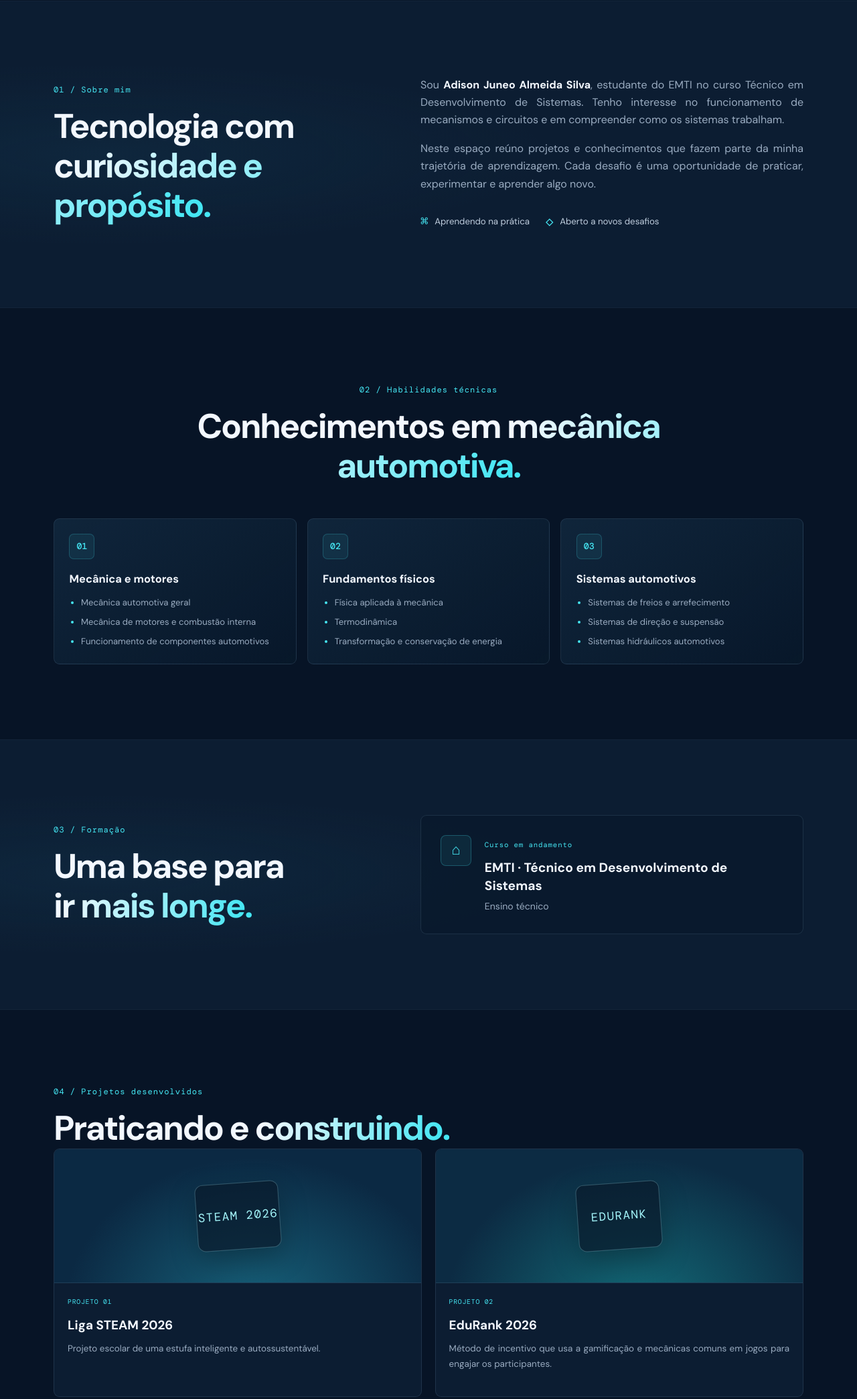
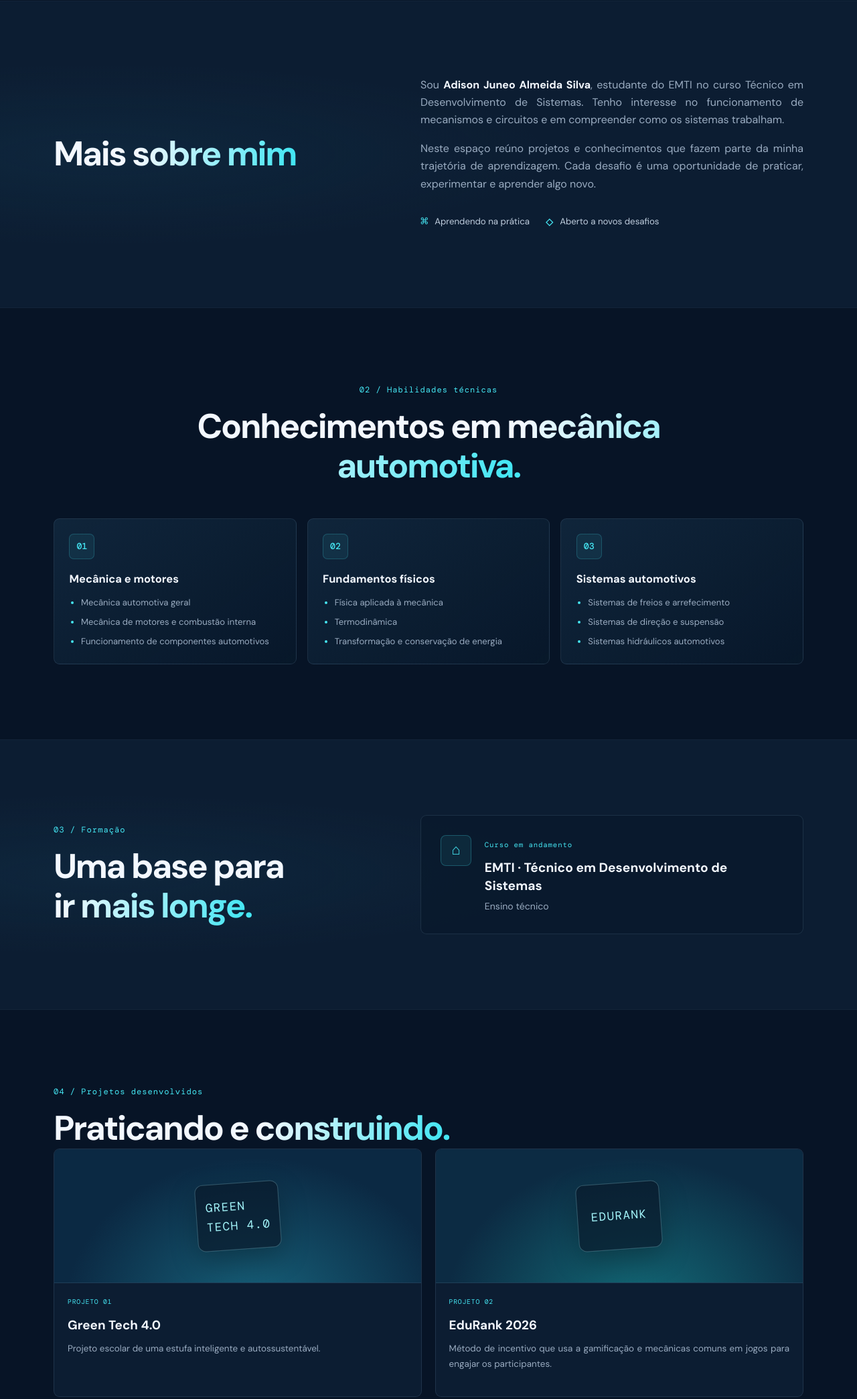
Before and after one commit to juneoadison-oss/Portf-lio, a plain HTML site: page index.html in a window 1280 px wide. Shown: the part 900-2989 px from the top of the page at 67% size. Drawn offline with nearby package versions, Linux system fonts and the light colour scheme.

Commit message:
portifolio

```diff
--- a/index.html
+++ b/index.html
@@ -85,8 +85,7 @@
       <section class="section section-soft" id="sobre">
         <div class="container about-grid">
           <div class="section-heading">
-            <p class="section-tag">01 / Sobre mim</p>
-            <h2>Tecnologia com<br /><span class="text-gradient">curiosidade e propósito.</span></h2>
+            <h2>Mais <span class="text-gradient">sobre mim</span></h2>
           </div>
           <div class="about-copy">
             <p>
@@ -149,10 +148,10 @@
           </div>
           <div class="project-grid">
             <article class="project-card">
-              <div class="project-art art-one" aria-hidden="true"><div class="project-emblem">STEAM 2026</div></div>
+              <div class="project-art art-one" aria-hidden="true"><div class="project-emblem">GREEN<br />TECH 4.0</div></div>
               <div class="project-body">
                 <p class="project-number">PROJETO 01</p>
-                <h3>Liga STEAM 2026</h3>
+                <h3>Green Tech 4.0</h3>
                 <p>Projeto escolar de uma estufa inteligente e autossustentável.</p>
               </div>
             </article>
```
